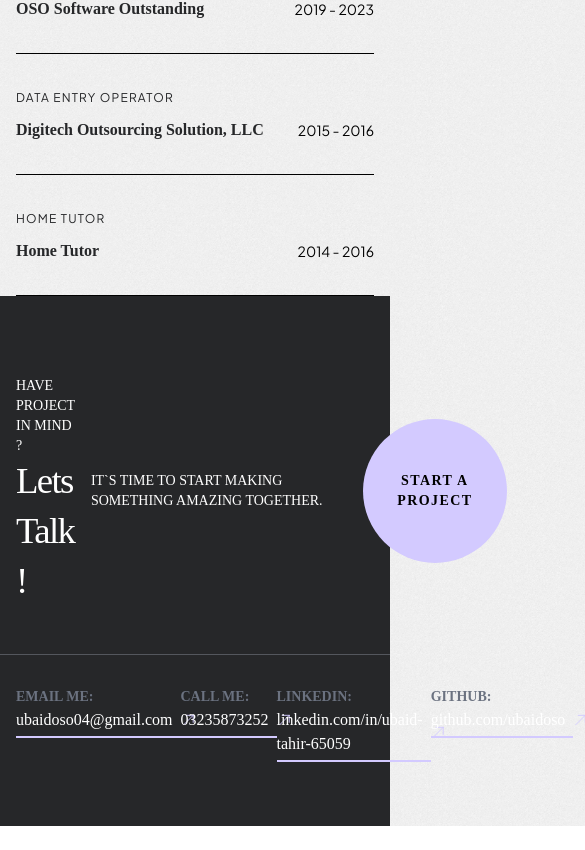
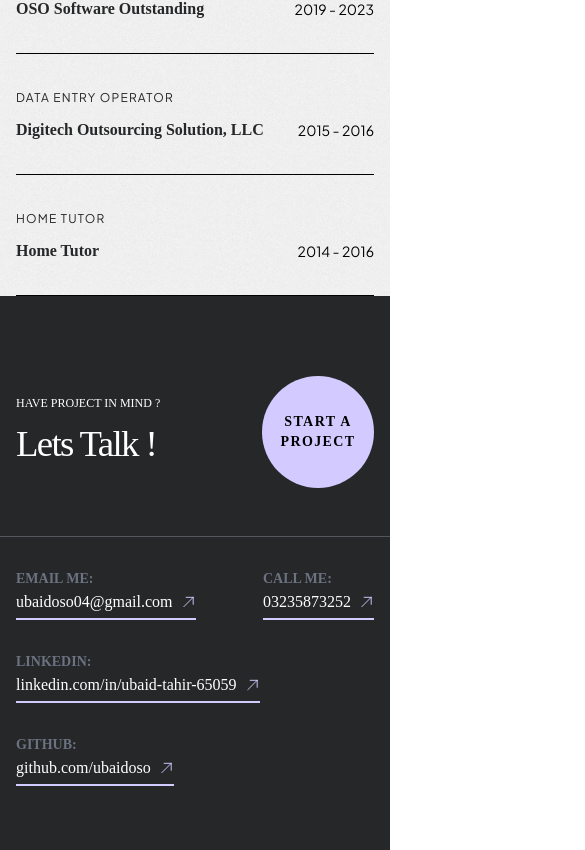
Before and after one commit to ubaidoso/Porofolio, a Next.js app: page / in a window 390 px wide. Shown: the part 5755-6605 px from the top of the page, 585 px wide, since content can reach past the window. Before the commit the page ends 6581 px from the top, so only its background shows below. Built offline with nearby package versions, Linux system fonts and the light colour scheme; a web font is replaced by a local one.

Commit message:
Done
all

```diff
--- a/src/components/Footer.jsx
+++ b/src/components/Footer.jsx
@@ -31,20 +31,20 @@ const Footer = () => {
     <footer className='bg-lightblack pt-20 pb-8'>
         <div className="container border-b border-lightgrey pb-12">
             <div className="flex items-center justify-between gap-4">
-                <div className="div">
-                <p className='uppercase text-sm font-medium text-white'>HAVE PROJECT IN MIND ?</p>
+                <div className="space-y-2">
+                    <p className='uppercase sm:text-sm text-xs font-medium text-white'>HAVE PROJECT IN MIND ?</p>
                     <h1 className='text-white'>Lets Talk !</h1>
                 </div>
                 <div className="flex items-center gap-4">
-                    <p className='uppercase text-sm font-medium text-white w-64'>IT`S TIME TO START MAKING SOMETHING AMAZING TOGETHER.</p>
-                    <div className="bg-purple flex items-center justify-center w-36 h-36 rounded-full px-8 hover:rotate-12 hover:bg-white hover:scale-90 transition-all duration-300">
+                    <p className='uppercase text-sm font-medium text-white w-64 md:inline-block hidden'>IT`S TIME TO START MAKING SOMETHING AMAZING TOGETHER.</p>
+                    <div className="bg-purple flex items-center justify-center lg:w-36 lg:h-36 w-28 h-28 rounded-full px-8 hover:rotate-12 hover:bg-white hover:scale-90 transition-all duration-300">
                         <p className='uppercase text-sm font-semibold text-center tracking-widest'>Start A Project</p>
                     </div>
                 </div>
             </div>
         </div>
         <div className="container py-8">
-            <div className="flex justify-between">
+            <div className="flex flex-wrap gap-8 justify-between">
                 {
                     footerData.map((footeritem,index)=> (
                         <div key={index}>
```
